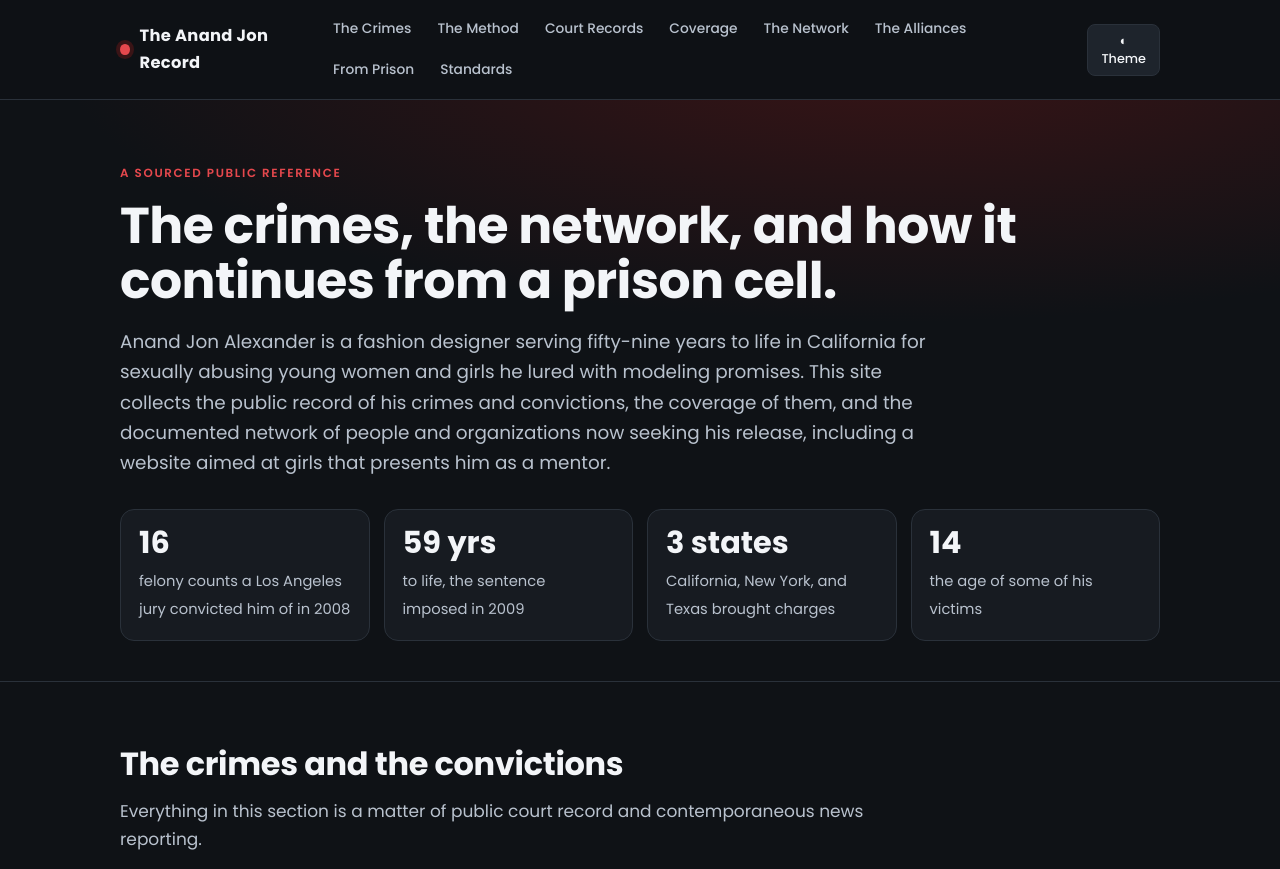
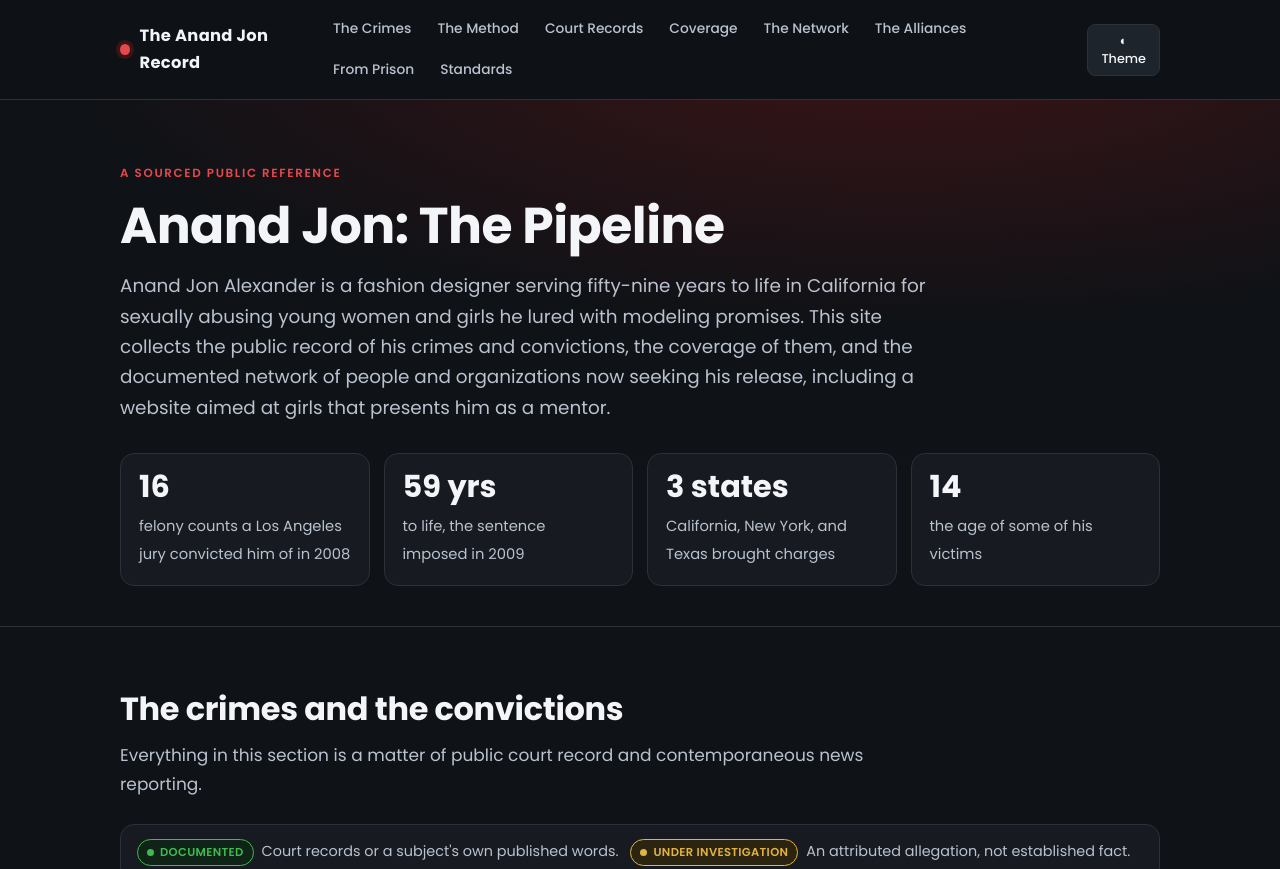
Before and after one commit to feralamerica/aj, a plain HTML site: page index.html in a window 1280 px wide. Shown: the top 869 px of the page. Drawn offline with Linux system fonts and the light colour scheme.

Commit message:
Update index.html

```diff
--- a/index.html
+++ b/index.html
@@ -141,7 +141,7 @@
 <div class="hero">
   <div class="wrap">
     <p class="kicker">A sourced public reference</p>
-    <h1>The crimes, the network, and how it continues from a prison cell.</h1>
+    <h1>Anand Jon: The Pipeline</h1>
     <p class="lede">Anand Jon Alexander is a fashion designer serving fifty-nine years to life in California for sexually abusing young women and girls he lured with modeling promises. This site collects the public record of his crimes and convictions, the coverage of them, and the documented network of people and organizations now seeking his release, including a website aimed at girls that presents him as a mentor.</p>
     <div class="facts">
       <div class="fact"><b>16</b><span>felony counts a Los Angeles jury convicted him of in 2008</span></div>
```
